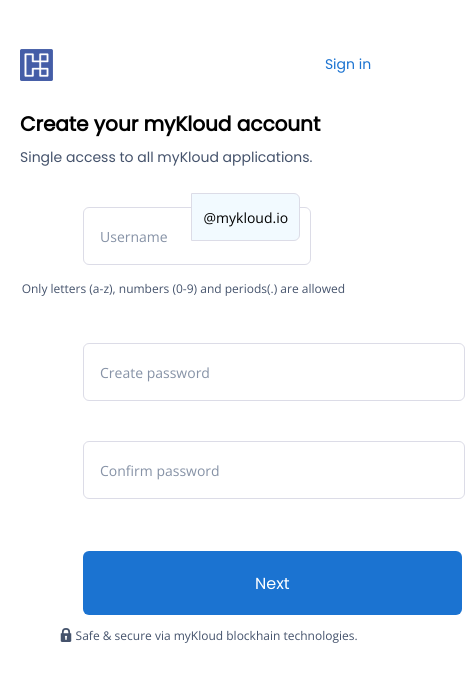
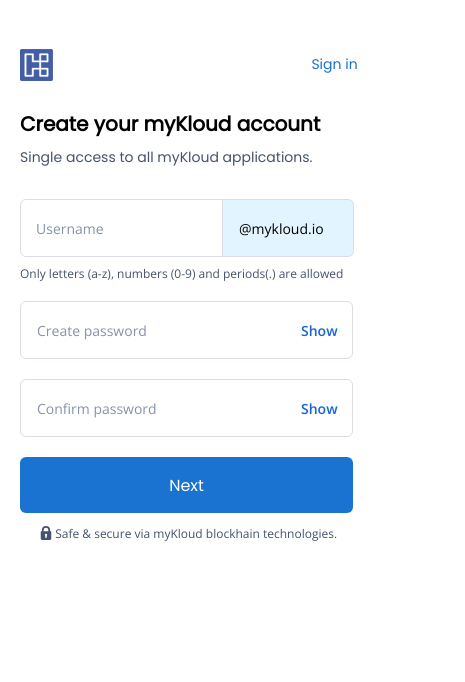
Before and after one commit to myKloud/mykloud-registration, a React (Create React App) app: page / in a window 390 px wide. Shown: the top 682 px of the page, 465 px wide, since content can reach past the window. Built offline with nearby package versions, Linux system fonts and the light colour scheme.

Commit message:
registration step 1 Finished (blocked by footer image )

```diff
--- a/src/components/header/header.css
+++ b/src/components/header/header.css
@@ -11,11 +11,13 @@
 .logo1 {
   width: 140px;
   height: 46px;
+  margin-left: 56px;
 }
 
 .rightSide {
   display: flex;
   align-items: center;
+  margin-right: 56px;
 }
 
 .rightText {
@@ -60,6 +62,9 @@
 }
 
 @media only screen and (max-width: 768px) {
+  .header {
+    gap: 240px;
+  }
   .logo1 {
     width: 32.5px;
     height: 32px;
--- a/src/components/register/register.css
+++ b/src/components/register/register.css
@@ -203,6 +203,21 @@
   text-align: center;
   color: #45536c;
 }
+
+.userField:focus + .domain {
+  border: solid 1px #445da7;
+}
+.userField:focus {
+  border: solid 1px #445da7;
+}
+
+.passwordField:focus {
+  border: solid 1px #445da7;
+}
+
+.confirmPasswordField:focus {
+  border: solid 1px #445da7;
+}
 ::placeholder {
   color: #8692a6;
 }
@@ -286,64 +301,122 @@
   .normalText {
     font-size: 14px;
     text-align: left;
+    margin-bottom: 0px;
     margin: 0 20px 24px;
   }
 
+  .userName {
+    margin-top: 0px;
+    margin-left: 0px;
+    justify-content: flex-start;
+  }
   .userField {
-    width: 63%;
-    font-size: 14px;
+    width: 500px;
+    height: 56px;
+    flex-grow: 0;
+    margin-left: 20px;
+    padding: 0 0 0 15px;
+    border-radius: 6px;
   }
 
   .domain {
-    display: flex;
-    width: 32%;
-    height: 5.5vh;
-    padding: 0 0 0 0;
-    justify-content: center;
-    align-items: center;
-    text-align: center;
-    font-size: 14px;
-    bottom: 14.1px;
+    width: 114px;
+    margin-left: -130px;
+    padding-right: 0px;
     font-weight: normal;
-    margin-bottom: 2vh;
+    background-color: #e2f4ff;
   }
+
   .note {
-    margin-left: 5.2%;
-    height: 3vh;
+    width: 324px;
+    height: 16px;
+    flex-grow: 0;
+    font-family: "Open Sans";
     font-size: 12px;
-    margin-bottom: 1.5vh;
+    font-weight: normal;
+    font-stretch: normal;
+    font-style: normal;
+    line-height: normal;
+    letter-spacing: normal;
+    text-align: left;
+    margin: 8px 0 0 0;
+    margin-left: 20px;
   }
 
   .passwordField {
-    width: 87.3%;
-    font-size: 14px;
+    width: 500px;
+    height: 56px;
+    flex-grow: 0;
+    margin: 0;
+    padding: 0;
+    margin: 20px 20px 20px;
+    padding-left: 16px;
+    border-radius: 6px;
+  }
+
+  u {
+    text-decoration: none;
+    margin-left: -16px;
   }
 
   .confirmPasswordField {
-    width: 87.3%;
-    font-size: 14px;
-  }
-
-  .passwordField:focus {
-    outline: solid 1px #445da7;
-  }
-
-  .confirmPasswordField:focus {
-    outline: solid 1px #445da7;
+    width: 500px;
+    height: 56px;
+    flex-grow: 0;
+    margin: 0;
+    padding: 0;
+    margin: 0px 20px 20px;
+    padding-left: 16px;
+    border-radius: 6px;
   }
 
   .nextBtn {
-    width: 90.8%;
-    font-size: 16px;
-  }
-  .icon {
-    object-fit: contain;
-    width: 14px;
-    height: 14px;
-    margin-top: 13px;
+    width: 518px;
+    height: 56px;
+    margin-left: 20px;
+    margin-top: 0px;
   }
 
-  .info {
-    font-size: 12px;
+  .safeMessage {
+    justify-content: flex-start;
+    margin-left: 120px;
   }
 }
+
+@media only screen and (max-width: 556px) {
+  .userName {
+    margin-top: 0px;
+    margin-left: 0px;
+    justify-content: flex-start;
+  }
+  .userField {
+    width: 315px;
+  }
+
+  .domain {
+  }
+
+  .note {
+  }
+
+  .passwordField {
+    width: 315px;
+  }
+
+  u {
+    text-decoration: none;
+    margin-left: -16px;
+  }
+
+  .confirmPasswordField {
+    width: 315px;
+  }
+
+  .nextBtn {
+    width: 333px;
+  }
+
+  .safeMessage {
+    margin-left: 39px;
+  }
+}
```
